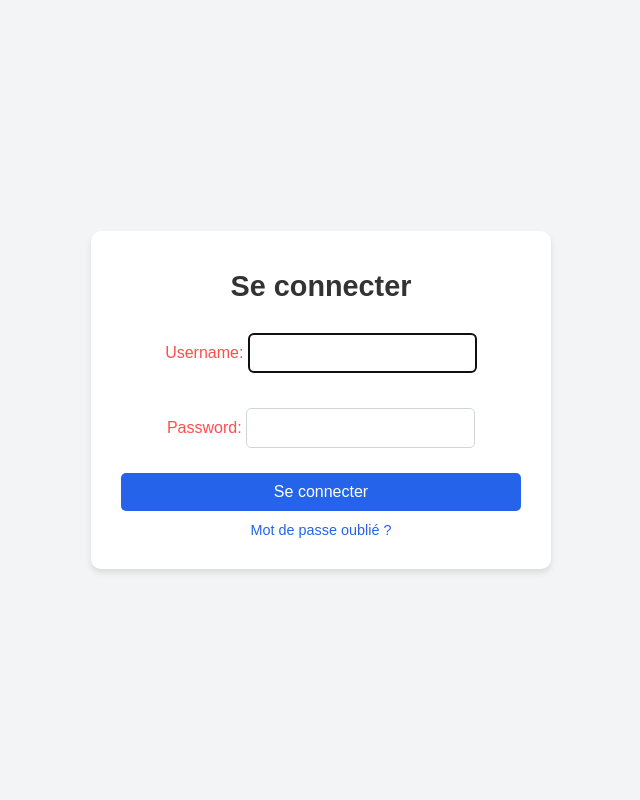
After one commit to beyegb1n/tp-python, a Django app: page /accounts/login/ in a window 1280 px wide. The commit adds this page. Shown: the whole page, without its empty margins (319-959 px from the left). Run offline with Django 5.2, Linux system fonts and the light colour scheme.

Commit message:
ajout login et modelform

```diff
--- /dev/null
+++ b/daft_store/albums/templates/registration/login.html
@@ -0,0 +1,92 @@
+<!DOCTYPE html>
+<html lang="fr">
+  <head>
+    <meta charset="UTF-8" />
+    <meta name="viewport" content="width=device-width, initial-scale=1.0" />
+    <title>Connexion</title>
+    <style>
+      body {
+        font-family: Arial, sans-serif;
+        background-color: #f3f4f6;
+        margin: 0;
+        padding: 0;
+        display: flex;
+        justify-content: center;
+        align-items: center;
+        height: 100vh;
+      }
+
+      .login-container {
+        background-color: #ffffff;
+        padding: 20px 30px;
+        border-radius: 10px;
+        box-shadow: 0 4px 6px rgba(0, 0, 0, 0.1);
+        width: 100%;
+        max-width: 400px;
+        text-align: center;
+      }
+
+      .login-container h1 {
+        font-size: 1.8rem;
+        margin-bottom: 20px;
+        color: #333333;
+      }
+
+      .login-container p {
+        margin: 10px 0;
+        color: #ff4d4f;
+      }
+
+      .login-container form {
+        display: flex;
+        flex-direction: column;
+        gap: 15px;
+      }
+
+      .login-container input {
+        padding: 10px;
+        border: 1px solid #d1d5db;
+        border-radius: 5px;
+        font-size: 1rem;
+      }
+
+      .login-container button {
+        background-color: #2563eb;
+        color: #ffffff;
+        padding: 10px 15px;
+        border: none;
+        border-radius: 5px;
+        font-size: 1rem;
+        cursor: pointer;
+        transition: background-color 0.3s ease;
+      }
+
+      .login-container button:hover {
+        background-color: #1d4ed8;
+      }
+
+      .login-container a {
+        text-decoration: none;
+        color: #2563eb;
+        font-size: 0.9rem;
+      }
+
+      .login-container a:hover {
+        text-decoration: underline;
+      }
+    </style>
+  </head>
+  <body>
+    <div class="login-container">
+      <h1>Se connecter</h1>
+      {% if form.errors %}
+      <p>Nom d'utilisateur ou mot de passe incorrect.</p>
+      {% endif %}
+      <form method="post">
+        {% csrf_token %} {{ form.as_p }}
+        <button type="submit">Se connecter</button>
+      </form>
+      <p><a href="#">Mot de passe oublié ?</a></p>
+    </div>
+  </body>
+</html>
--- a/daft_store/albums/urls.py
+++ b/daft_store/albums/urls.py
@@ -5,4 +5,5 @@ from . import views
 urlpatterns = [
     path('', views.album_list, name='album_list'),
     path('<int:album_id>/', views.album_detail, name='album_detail'),
+    path('add/', views.add_album, name='add_album'),
 ]
--- a/daft_store/daft_store/settings.py
+++ b/daft_store/daft_store/settings.py
@@ -128,3 +128,6 @@ DEFAULT_AUTO_FIELD = 'django.db.models.BigAutoField'
 # Media files
 MEDIA_URL = '/media/'
 MEDIA_ROOT = os.path.join(BASE_DIR, 'media')
+
+LOGIN_REDIRECT_URL = '/albums/'
+LOGOUT_REDIRECT_URL = '/accounts/login/'
--- a/daft_store/daft_store/urls.py
+++ b/daft_store/daft_store/urls.py
@@ -22,6 +22,7 @@ from django.conf.urls.static import static
 urlpatterns = [
     path('admin/', admin.site.urls),
     path('albums/', include('albums.urls')),
+    path('accounts/', include('django.contrib.auth.urls')),
 ]
 
 if settings.DEBUG:
```
Also changed, not shown: daft_store/albums/forms.py (added, +10 -0 lines), daft_store/albums/templates/albums/add_album.html (added, +56 -0 lines), daft_store/albums/templates/albums/album_list.html (+34 -0 lines), daft_store/albums/views.py (+14 -1 lines), daft_store/db.sqlite3, 2 other files.
